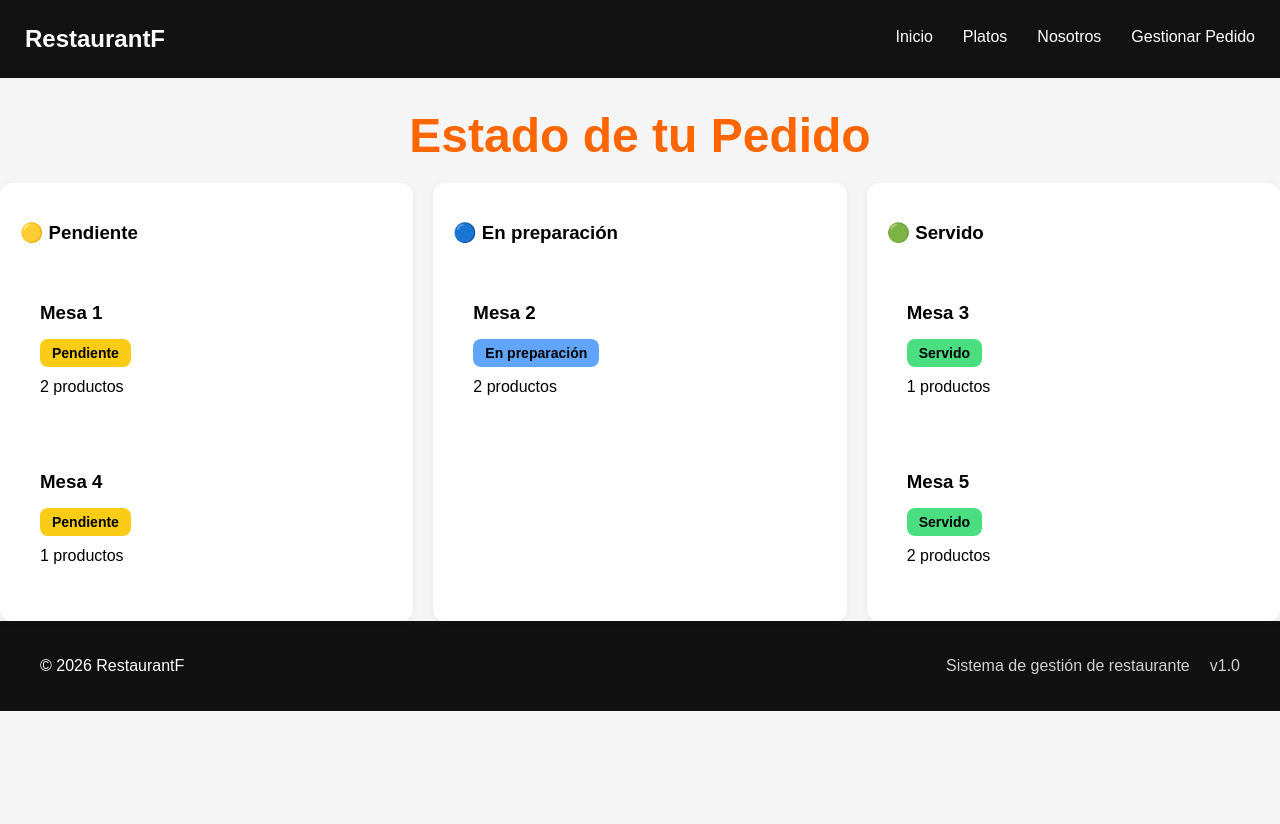
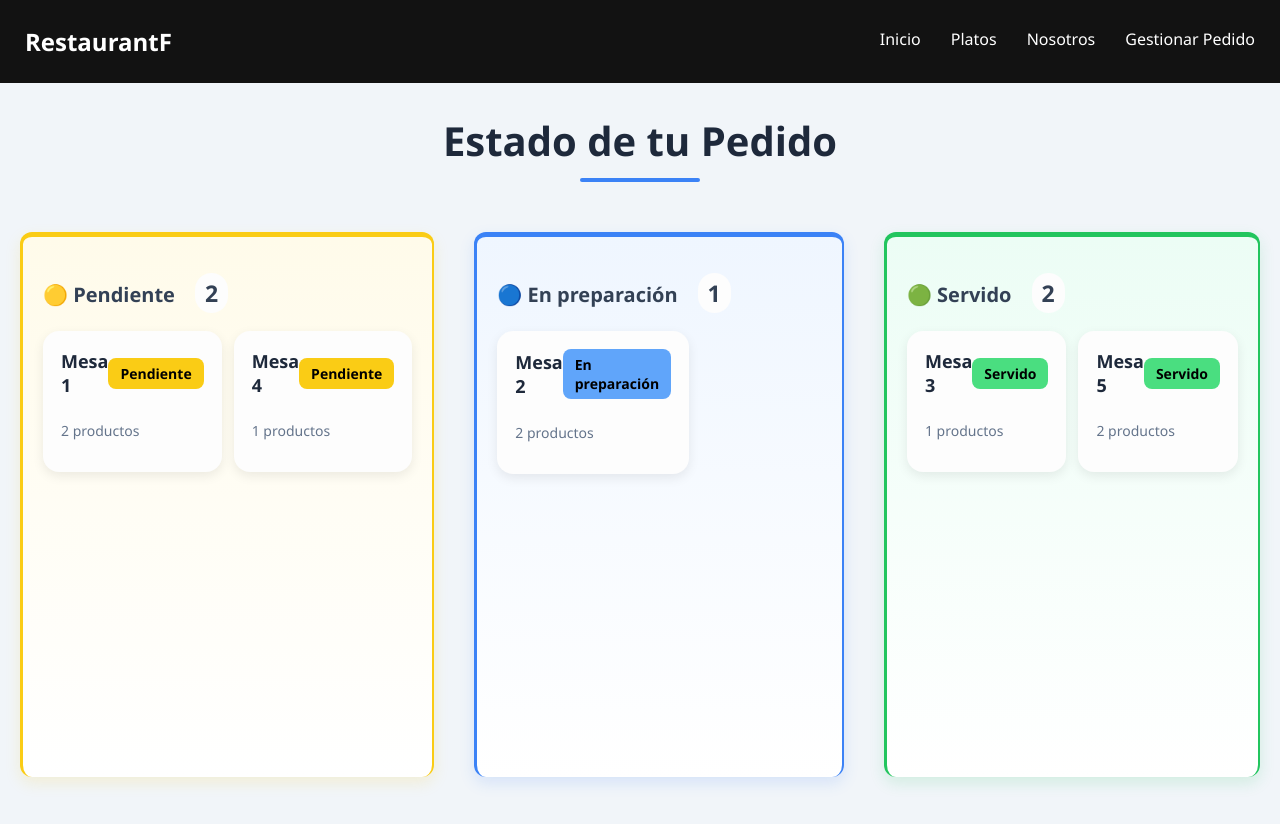
Before and after one commit to ismaelperalt/RestaurantF, a React (Vite) app: page /dashboard in a window 1280 px wide. Shown: the top 824 px of the page. Before the commit the page ends 800 px from the top, so only its background shows below. Built offline with nearby package versions, Linux system fonts and the light colour scheme.

Commit message:
feat: animación de borde y efecto serpiente en título pedidos

```diff
--- a/src/components/Layout.tsx
+++ b/src/components/Layout.tsx
@@ -1,6 +1,6 @@
 import React from "react";
 import Header from "./Header";
-import Footer from "./Footer";
+
 
 
 interface LayoutProps {
@@ -12,7 +12,7 @@ export default function Layout({ children }: LayoutProps) {
     <div>
       <Header />
            <main className="container">{children}</main>
-      <Footer />
+
     </div>
   );
 }
--- a/src/components/TableCard.jsx
+++ b/src/components/TableCard.jsx
@@ -3,9 +3,16 @@ import StatusBadge from "./StatusBadge";
 export default function TableCard({ order, onClick }) {
   return (
     <div className="card" onClick={onClick}>
-      <h3>Mesa {order.table}</h3>
-      <StatusBadge status={order.status} />
-      <p>{order.items.length} productos</p>
+
+      <div className="card-header">
+        <h3>Mesa {order.table}</h3>
+        <StatusBadge status={order.status} />
+      </div>
+
+      <p className="card-products">
+        {order.items.length} productos
+      </p>
+
     </div>
   );
 }
--- a/src/pages/Dashboard.jsx
+++ b/src/pages/Dashboard.jsx
@@ -5,20 +5,18 @@ import TableCard from "../components/TableCard";
 import { useNavigate } from "react-router-dom";
 
 export default function Dashboard() {
+
   const navigate = useNavigate();
-
-  // estado real de pedidos
   const [orders, setOrders] = useState(mockOrders);
 
-  // agrupar pedidos
   const groupedOrders = {
     pending: orders.filter(o => o.status === "pending"),
     preparing: orders.filter(o => o.status === "preparing"),
     served: orders.filter(o => o.status === "served")
   };
 
-  // cuando termina drag
   const onDragEnd = (result) => {
+
     if (!result.destination) return;
 
     const orderId = Number(result.draggableId);
@@ -40,48 +38,77 @@ export default function Dashboard() {
   ];
 
   return (
-    <div className="dasboard">
+
+    <div className="dashboard">
+
       <h2 className="titulo-pedido">Estado de tu Pedido</h2>
+
       <DragDropContext onDragEnd={onDragEnd}>
+
         <div className="board">
+
           {columns.map(column => (
+
             <Droppable key={column.id} droppableId={column.id}>
-              {(provided) => (
+
+              {(provided, snapshot) => (
+
                 <div
-                  className="column"
+                  className={`column column-${column.id} ${snapshot.isDraggingOver ? "drag-over" : ""}`}
                   ref={provided.innerRef}
                   {...provided.droppableProps}
                 >
-                  <h3>{column.title}</h3>
+
+                  <h3 className="titulo-h3">
+                    {column.title}
+                    <span className="count">
+                      {groupedOrders[column.id].length}
+                    </span>
+                  </h3>
 
                   {groupedOrders[column.id].map((order, index) => (
+
                     <Draggable
                       key={order.id}
                       draggableId={String(order.id)}
                       index={index}
                     >
+
                       {(provided) => (
+
                         <div
                           ref={provided.innerRef}
                           {...provided.draggableProps}
                           {...provided.dragHandleProps}
                         >
+
                           <TableCard
                             order={order}
                             onClick={() => navigate(`/order/${order.id}`)}
                           />
+
                         </div>
+
                       )}
+
                     </Draggable>
+
                   ))}
 
                   {provided.placeholder}
+
                 </div>
+
               )}
+
             </Droppable>
+
           ))}
+
         </div>
+
       </DragDropContext>
+
     </div>
   );
 }
--- a/src/styles/global.css
+++ b/src/styles/global.css
@@ -1,104 +1,171 @@
+body{
+  margin:0;
+  background:#f1f5f9;
+  font-family: "Segoe UI", sans-serif;
+}
 
-body {
-  margin: 0;
-  background: #f5f5f5;
-  font-family:  sans-serif;
+/* titulo */
+
+
+.titulo-pedido{
+  font-size:2.5rem;
+  text-align:center;
+  margin:30px 0;
+  color:#1e293b;
+  font-weight:700;
+  position:relative;
+}
+
+.titulo-pedido::after{
+  content:"";
+  display:block;
+  width:0;
+  height:4px;
+  margin:10px auto 0;
+  background:#3b82f6;
+  border-radius:4px;
+  animation:lineGrow 0.9s ease forwards;
+}
+
+@keyframes lineGrow{
+  to{
+    width:120px;
+  }
+}
+/* board */
+
+.board{
+
+  display:grid;
+  gap:40px;
+  padding:20px;
+  padding-bottom: 50px;
+
 
 }
 
-.grid {
-  display: grid;
-  gap: 20px;
+/* desktop */
+
+@media(min-width:1024px){
+
+  .board{
+    grid-template-columns:repeat(3,1fr);
+  }
+
 }
 
-/* Desktop */
-@media (min-width: 1024px) {
-  .grid {
-    grid-template-columns: repeat(4, 1fr);
+/* tablet */
+
+@media(max-width:1023px){
+
+  .board{
+    grid-template-columns:repeat(2,1fr);
   }
+
 }
 
-/* Tablet */
-@media (max-width: 1023px) {
-  .grid {
-    grid-template-columns: repeat(2, 1fr);
+/* mobile */
+
+@media(max-width:600px){
+
+  .board{
+    grid-template-columns:1fr;
   }
+
 }
 
-/* Mobile */
-@media (max-width: 600px) {
-  .grid {
-    grid-template-columns: 1fr;
-  }
+/* columnas */
+
+.column {
+
+  background: #ffffff;
+  border-radius: 12px;
+
+  min-height: 500px;
+  box-shadow: 0 2px 8px rgba(0,0,0,0.05);
+
+  display: grid;
+  grid-template-columns: repeat(2, 1fr);
+  gap: 12px;
+
+  align-content: start;
+  padding: 20px;
+   transition: transform .25s ease, box-shadow .25s ease;
+
 }
 
-.card {
-  background: white;
-  border-radius: 12px;
-  padding: 20px;
-  cursor: pointer;
-  transition: 0.2s;
+.column:hover{
+
+  box-shadow: 0 15px 35px rgba(0,0,0,0.1);
+
 }
 
-.card:hover {
-  transform: scale(1.03);
+/* encabezado */
+
+.titulo-h3{
+
+  grid-column: 1 / -1; /* ocupa todo el ancho */
+  margin-bottom: 10px;
+  font-size: 20px;
+  font-weight: 600;
+  color: #334155;
+
+
 }
 
-.item {
-  display: flex;
-  justify-content: space-between;
-  margin: 10px 0;
+/* contador */
+
+.count{
+
+  background:#fdfdfd;
+  font-size:23px;
+  padding:4px 10px;
+  border-radius:20px;
+  margin-left: 20px;
+
 }
 
-/* ====== BOARD 3 COLUMNAS ====== */
+/* estados */
 
-.board {
-  display: grid;
-  gap: 20px;
+.column-pending{
+
+  border-top:5px solid #facc15;
+  border-left:3px solid #facc15;
+  border-right:2px solid #facc15;
+
+
+  background: linear-gradient(180deg,#fffbea,#ffffff);
+  box-shadow: 0 6px 15px rgba(250, 204, 21, 0.15);
+
 }
 
-/* Desktop → 3 columnas */
-@media (min-width: 1024px) {
-  .board {
-    grid-template-columns: repeat(3, 1fr);
-  }
+.column-preparing{
+
+  border-top:5px solid #3b82f6;
+  border-left:3px solid #3b82f6;
+   border-right:2px solid #3b82f6;
+
+  background: linear-gradient(180deg,#eff6ff,#ffffff);
+  box-shadow: 0 6px 15px rgba(59,130,246,0.15);
+
+
 }
 
-/* Tablet → 2 columnas */
-@media (max-width: 1023px) {
-  .board {
-    grid-template-columns: repeat(2, 1fr);
-  }
+.column-served{
+
+  border-top:5px solid #22c55e;
+  border-left:3px solid #22c55e;
+  border-right:2px solid #22c55e;
+  background: linear-gradient(180deg,#ecfdf5,#ffffff);
+  box-shadow: 0 6px 15px rgba(34,197,94,0.15);
+
 }
 
-/* Mobile → 1 columna */
-@media (max-width: 600px) {
-  .board {
-    grid-template-columns: 1fr;
-  }
+/* efecto cuando arrastras */
+
+.drag-over{
+
+  background:#f8fafc;
+  border-style:dashed;
+
 }
-
-.column {
-  background: #ffffff;
-  border-radius: 12px;
-  padding: 20px;
-  min-height: 300px;
-  box-shadow: 0 2px 8px rgba(0,0,0,0.05);
-}
-
-.column h3 {
-  margin-bottom: 20px;
-}
-
-.empty {
-  color: #888;
-}
-
-.titulo-pedido {
-
-  font-size: 3rem;
-  text-align: center;
-  margin: 30px 0;
-  margin-bottom: 20px;
-  color: #ff6600;
-}
--- a/src/styles/statusBadge.css
+++ b/src/styles/statusBadge.css
@@ -16,3 +16,57 @@
 .badge-served {
   background: #4ade80;
 }
+.card{
+
+  background:#fdfdfd;
+  padding:18px;
+  border-radius:16px;
+  cursor:pointer;
+
+  display:flex;
+  flex-direction:column;
+  gap:10px;
+
+  transition:all .2s ease;
+
+  box-shadow:0 4px 12px rgba(0,0,0,0.08);
+
+}
+
+/* hover bonito */
+
+.card:hover{
+
+  transform:translateY(-3px);
+  box-shadow:0 10px 20px rgba(0,0,0,0.12);
+
+}
+
+/* header de la card */
+
+.card-header{
+
+  display:flex;
+  justify-content:space-between;
+  align-items:center;
+
+}
+
+/* titulo mesa */
+
+.card h3{
+
+  margin:0;
+  font-size:18px;
+  color:#1e293b;
+
+}
+
+/* texto productos */
+
+.card-products{
+
+  font-size:14px;
+  color:#64748b;
+
+}
```
